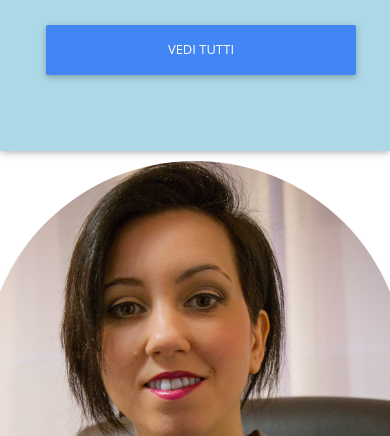
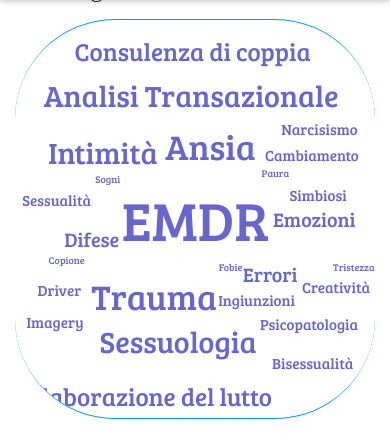
Before and after one commit to danigit/psicologaAtGenova, a PHP site: page /articles/ in a window 390 px wide; the page is wider, and only the part inside the window is pictured. Shown: the part 379-815 px from the top of that part. Run offline with PHP 8.4, Linux system fonts and the light colour scheme; data that the repository does not hold is empty; some libraries are stand-ins or nearby versions.

Commit message:
-made the carusel with content working -made the see all articles from carusel -made che words cloud witn the links working -the refresh is to slow (the home carusel is seen between refreshes)

```diff
--- a/css/default/carusel.css
+++ b/css/default/carusel.css
@@ -23,9 +23,6 @@ Main components
   position: relative;
   width: 100%;
   max-width: 855px;
-  /*background-image: url("../../img/download/rorschach.jpg");*/
-  background-color: lightblue;
-  background-size: contain;
   margin: 0 auto;
   -webkit-font-smoothing: antialiased;
   -moz-osx-font-smoothing: grayscale;
--- /dev/null
+++ b/css/default/jqcloud.css
@@ -0,0 +1,82 @@
+/*!
+ * jQCloud 2.0.3
+ * Copyright 2011 Luca Ongaro (http://www.lucaongaro.eu)
+ * Copyright 2013 Daniel White (http://www.developerdan.com)
+ * Copyright 2014-2017 Damien "Mistic" Sorel (http://www.strangeplanet.fr)
+ * Licensed under MIT (http://opensource.org/licenses/MIT)
+ */
+.jqcloud {
+  font: 10px 'Bree Serif', serif;;
+  line-height: normal;
+  overflow: hidden;
+  position: relative;
+}
+
+.jqcloud span{
+  font-family: "Bree Serif", serif;
+}
+
+.jqcloud-word {
+  margin: 0;
+  padding: 0;
+}
+
+.jqcloud-word.w1 {
+  color: #6666CC;
+  font-size: 100%;
+}
+
+.jqcloud-word.w2 {
+  color: #6666CC;
+  font-size: 150%;
+}
+
+.jqcloud-word.w3 {
+  color: #6666CC;
+  font-size: 200%;
+}
+
+.jqcloud-word.w4 {
+  color: #6666CC;
+  font-size: 250%;
+}
+
+.jqcloud-word.w5 {
+  color: #6666CC;
+  font-size: 300%;
+}
+
+.jqcloud-word.w6 {
+  color: #6666CC;
+  font-size: 350%;
+}
+
+.jqcloud-word.w7 {
+  color: #6666CC;
+  font-size: 400%;
+}
+
+.jqcloud-word.w8 {
+  color: #6666CC;
+  font-size: 450%;
+}
+
+.jqcloud-word.w9 {
+  color: #6666CC;
+  font-size: 500%;
+}
+
+.jqcloud-word.w10 {
+  color: #6666CC;
+  font-size: 550%;
+}
+
+.jqcloud-word a {
+  color: inherit;
+  font-size: inherit;
+  text-decoration: none;
+}
+
+.jqcloud-word a:hover {
+  color: #6666CC;
+}
--- a/css/helper.css
+++ b/css/helper.css
@@ -3,8 +3,8 @@
 }
 
 .color-magenta-white{
-    background-color: #6666CC;
-    color: #FFFFFF;
+    background-color: #6666CC!important;
+    color: #FFFFFF!important;
 }
 
 .gray-text{
@@ -83,3 +83,7 @@
 .margin-20-bottom{
     margin-bottom: 20px;
 }
+
+.position-absolute{
+    position: absolute;
+}
--- a/css/homeStyle.css
+++ b/css/homeStyle.css
@@ -32,3 +32,13 @@ header{
     font-weight: bold;
     font-size: 80px;
 }
+
+#cloud{
+    width: 100%;
+    height: 400px;
+    margin-top: 20px;
+    border-bottom: 1px solid #0099FF;
+    border-top: 1px solid #0099FF;
+    border-radius: 100px;
+    font-family: "Bree Serif", Serif;
+}
--- a/index.php
+++ b/index.php
@@ -16,6 +16,9 @@ $url = $_SERVER['REQUEST_URI'];
         <!-- carousel -->
         <link href="css/default/carusel.css" type="text/css" rel="stylesheet">
 
+        <!-- JQCloud -->
+        <link href="css/default/jqcloud.css" rel="stylesheet">
+
         <!--bootstrap css CDN-->
         <!-- Font Awesome -->
         <link rel="stylesheet" href="https://maxcdn.bootstrapcdn.com/font-awesome/4.7.0/css/font-awesome.min.css">
@@ -24,8 +27,9 @@ $url = $_SERVER['REQUEST_URI'];
         <!-- Material Design Bootstrap -->
         <link href="https://cdnjs.cloudflare.com/ajax/libs/mdbootstrap/4.5.4/css/mdb.min.css" rel="stylesheet">
 
-        <!--philosopher font CDN-->
+        <!--fonts CDN-->
         <link href="https://fonts.googleapis.com/css?family=Philosopher" rel="stylesheet">
+        <link href="https://fonts.googleapis.com/css?family=Bree+Serif" rel="stylesheet">
 
         <!-- custom css-->
         <link href="css/default/reset.css" type="text/css" rel="stylesheet">
@@ -136,28 +140,38 @@ $url = $_SERVER['REQUEST_URI'];
         <!-- main container-->
         <main>
             <div class="container zero-padding">
-                <div class="row">
+                <div class="row" id="main-container">
                     <div class="col-12 col-lg-9 col-md-9 col-sm-12" id="carusel-column">
                         <div class="container zero-padding">
                             <!-- Slider -->
-                            <div class="cd-testimonials-wrapper cd-container z-depth-1" id="carusel-container">
+                            <div class="cd-testimonials-wrapper cd-container z-depth-1 zero-padding" id="carusel-container">
                                 <ul class="cd-testimonials">
 
                                 </ul>
                                 <!-- Show all slider button -->
-                                <button type="button" class="cd-see-all btn btn-primary">Vedi tutti</button>
+                                <button type="button" class="cd-see-all btn btn-primary auto-margin position-absolute color-magenta-white font-large">Vedi tutti</button>
                             </div>
                             <!-- End of Slider -->
 
                             <!-- Cloud content -->
-                            <div class="row">
-                                <div class="col-11 col-lg-11 col-md-11 col-sm-11" id="cloud-column">
-                                    <div id="cloud">
+                            <div class="col col-lg-12 col-md-12 col-sm-12" id="cloud-column">
+                                <div id="cloud">
 
-                                    </div>
                                 </div>
                             </div>
                             <!-- End Cloud content -->
+
+                            <!-- Popup all articols in one page-->
+                            <div class="cd-testimonials-all">
+                                <div class="cd-testimonials-all-wrapper">
+                                    <ul class="cd-testimonials-all-list">
+
+                                    </ul>
+                                </div>    <!-- cd-testimonials-all-wrapper -->
+
+                                <a class="close-btn">Close</a>
+                            </div>
+                            <!-- End Popup all articols in one page -->
                         </div>
                     </div>
 
@@ -323,6 +337,9 @@ $url = $_SERVER['REQUEST_URI'];
         <script src="js/carusel/jquery.flexslider-min.js"></script>
         <script src="js/carusel/modernizr.js"></script>
 
+        <!-- JQCloud -->
+        <script src="js/default/jqcloud.min.js"></script>
+
         <!-- custom js-->
         <script src="js/pageLoad.js"></script>
         <script src="js/menu.js"></script>
@@ -331,6 +348,7 @@ $url = $_SERVER['REQUEST_URI'];
         <script src="js/maps.js"></script>
         <script src="js/contact.js"></script>
         <script src="js/theoryAndPractice.js"></script>
+        <script src="js/home.js"></script>
     </body>
 
 </html>
--- a/js/pageLoad.js
+++ b/js/pageLoad.js
@@ -1,12 +1,9 @@
-console.log('before load');
 window.onload = function () {
-    console.log('load');
     menuInteraction();
     document.querySelector('.right-col-profile-image-footer').innerHTML = "<p class='gray-text font-large'>LA VITA É UN <b class='porpora-text'>VIAGGIO</b> NON UNA <b class='porpora-text'>DESTINAZIONE</b></p>"
-    carusel = document.getElementById('carusel-container');
+    carusel = document.getElementById('carusel-column');
     setTopMenu(document.querySelector('#home'));
 
-    console.log('before url: ' + url);
     if(url !== ""){
         console.log(url);
         switch (url){
@@ -51,7 +48,30 @@ window.onload = function () {
 
     window.addEventListener('popstate', function () {
         let button = location.pathname.split('/').pop();
-        console.log('button ' + button);
         clickButton(button, false);
-    })
+    });
+
+    populateCloud();
 };
+
+function populateCloud() {
+    $('#cloud').jQCloud(words, {
+        shape: 'elliptic',
+        autoResize:true
+    });
+}
+
+function loadSliderContent() {
+    let promise = httpPost('php/ajax/get_all_articles.php', '');
+    promise.then(
+        function (data) {
+            if(data.result){
+                let i = 0;
+                Array.from(data.articles).forEach(function (article) {
+                    addCarousel(article.title, article.description, article.images_path);
+                });
+                loadSlider();
+            }
+        }
+    )
+}
```
Also changed, not shown: other parts of css/default/carusel.css (+21 -23 lines), js/home.js (added, +103 -0 lines), js/menu.js (+23 -2 lines).
